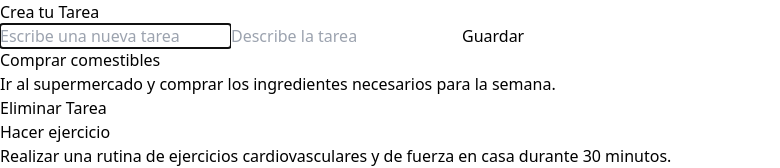
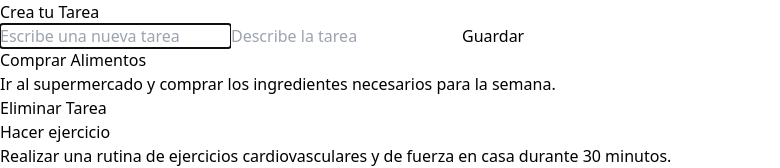
Before and after one commit to Glideroy/first-project-with-react, a React (Vite) app: page / in a window 1280 px wide. Shown: the top 168 px of the page, without its empty margins (0-780 px from the left). Built offline with nearby package versions, Linux system fonts and the light colour scheme.

Commit message:
Update task.js

```diff
--- a/src/data/task.js
+++ b/src/data/task.js
@@ -1,7 +1,7 @@
 export const TAREAS =[
     {
         id: 0,
-        title: 'Comprar comestibles',
+        title: 'Comprar Alimentos',
         descripcion: 'Ir al supermercado y comprar los ingredientes necesarios para la semana.'
     },
     {
```
